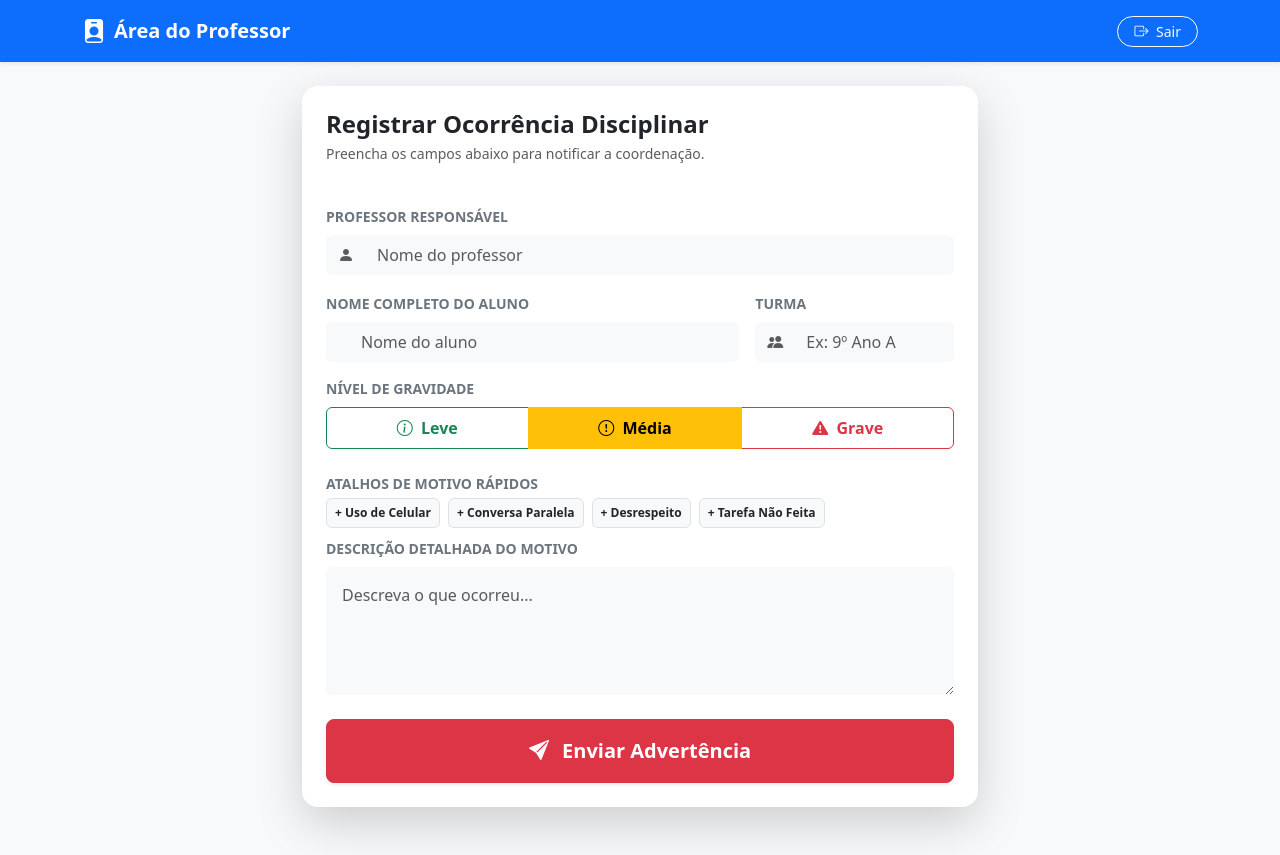
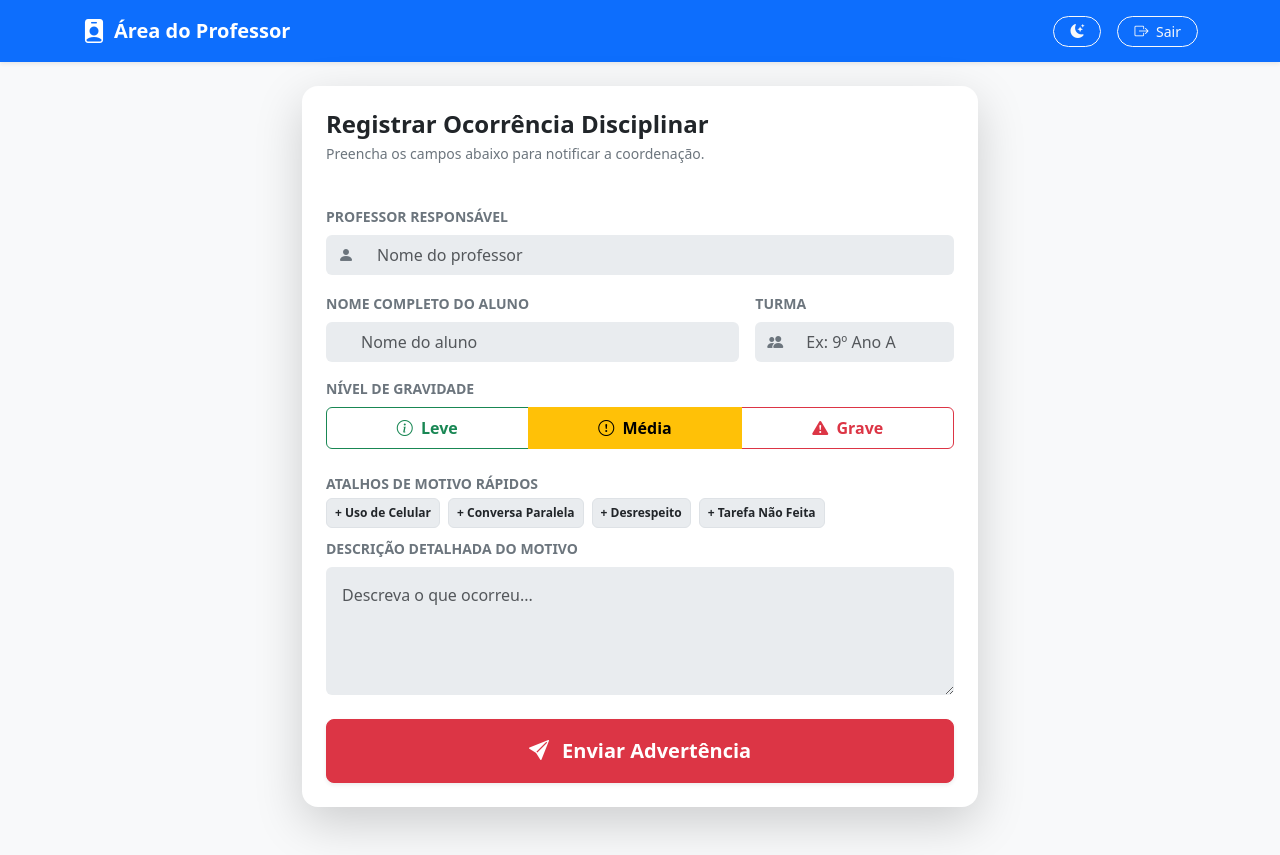
Before and after one commit to luizgarro08-hub/sistema-advertencia-escola, a Flask app: page /professor in a window 1280 px wide. Run offline with Flask 3, Linux system fonts and the light colour scheme; the visitor is signed in with stand-in values (Sample User, id 1); some libraries are stand-ins or nearby versions.

Commit message:
Update professor.html

```diff
--- a/templates/professor.html
+++ b/templates/professor.html
@@ -1,29 +1,49 @@
 <!DOCTYPE html>
-<html lang="pt-br">
+<html lang="pt-br" data-bs-theme="light">
 <head>
     <meta charset="UTF-8">
     <meta name="viewport" content="width=device-width, initial-scale=1.0">
     <title>Painel do Professor</title>
+
+    <link rel="manifest" href="{{ url_for('static', filename='manifest.json') }}">
+    <meta name="theme-color" content="#0d6efd">
+    <script>
+      if ('serviceWorker' in navigator) {
+        navigator.serviceWorker.register("{{ url_for('static', filename='sw.js') }}");
+      }
+    </script>
+
     <link href="https://cdn.jsdelivr.net/npm/bootstrap@5.3.0/dist/css/bootstrap.min.css" rel="stylesheet">
     <link href="https://cdn.jsdelivr.net/npm/bootstrap-icons@1.10.5/font/bootstrap-icons.css" rel="stylesheet">
+
     <style>
+        body {
+            transition: background-color 0.3s ease, color 0.3s ease;
+        }
         .btn-check:checked + .btn-outline-success { background-color: #198754; color: white; }
         .btn-check:checked + .btn-outline-warning { background-color: #ffc107; color: black; }
         .btn-check:checked + .btn-outline-danger { background-color: #dc3545; color: white; }
         .motivo-chip { cursor: pointer; transition: all 0.2s; }
-        .motivo-chip:hover { background-color: #e9ecef; }
+        .motivo-chip:hover { opacity: 0.8; }
     </style>
 </head>
-<body class="bg-light pb-5">
+<body class="bg-body-tertiary pb-5">
 
     <nav class="navbar navbar-expand-lg navbar-dark bg-primary shadow-sm mb-4">
-        <div class="container">
+        <div class="container d-flex justify-content-between align-items-center">
             <span class="navbar-brand fw-bold d-flex align-items-center">
                 <i class="bi bi-person-badge-fill me-2 fs-4"></i> Área do Professor
             </span>
-            <a href="/logout" class="btn btn-outline-light btn-sm rounded-pill px-3">
-                <i class="bi bi-box-arrow-right me-1"></i> Sair
-            </a>
+
+            <div class="d-flex align-items-center gap-2">
+                <button id="btnDarkMode" class="btn btn-outline-light btn-sm rounded-pill px-3 me-2">
+                    <i class="bi bi-moon-stars-fill" id="darkModeIcon"></i>
+                </button>
+
+                <a href="/logout" class="btn btn-outline-light btn-sm rounded-pill px-3">
+                    <i class="bi bi-box-arrow-right me-1"></i> Sair
+                </a>
+            </div>
         </div>
     </nav>
 
@@ -40,11 +60,11 @@
             </div>
         {% endif %}
 
-        <div class="card border-0 shadow-lg rounded-4 p-4 bg-white">
+        <div class="card border-0 shadow-lg rounded-4 p-4 bg-body">
 
             <div class="mb-4">
-                <h4 class="fw-bold text-dark mb-1">Registrar Ocorrência Disciplinar</h4>
-                <p class="text-muted small">Preencha os campos abaixo para notificar a coordenação.</p>
+                <h4 class="fw-bold mb-1">Registrar Ocorrência Disciplinar</h4>
+                <p class="text-secondary small">Preencha os campos abaixo para notificar a coordenação.</p>
             </div>
 
             <form method="POST">
@@ -52,8 +72,8 @@
                 <div class="mb-3">
                     <label class="form-label small fw-bold text-secondary text-uppercase">Professor Responsável</label>
                     <div class="input-group">
-                        <span class="input-group-text bg-light border-0"><i class="bi bi-person-fill text-muted"></i></span>
-                        <input type="text" name="professor" class="form-control bg-light border-0 py-2" placeholder="Nome do professor" required>
+                        <span class="input-group-text bg-body-secondary border-0"><i class="bi bi-person-fill text-secondary"></i></span>
+                        <input type="text" name="professor" class="form-control bg-body-secondary border-0 py-2" placeholder="Nome do professor" required>
                     </div>
                 </div>
 
@@ -61,15 +81,15 @@
                     <div class="col-md-8">
                         <label class="form-label small fw-bold text-secondary text-uppercase">Nome Completo do Aluno</label>
                         <div class="input-group">
-                            <span class="input-group-text bg-light border-0"><i class="bi bi-backpack-fill text-muted"></i></span>
-                            <input type="text" name="aluno" class="form-control bg-light border-0 py-2" placeholder="Nome do aluno" required>
+                            <span class="input-group-text bg-body-secondary border-0"><i class="bi bi-backpack-fill text-secondary"></i></span>
+                            <input type="text" name="aluno" class="form-control bg-body-secondary border-0 py-2" placeholder="Nome do aluno" required>
                         </div>
                     </div>
                     <div class="col-md-4">
                         <label class="form-label small fw-bold text-secondary text-uppercase">Turma</label>
                         <div class="input-group">
-                            <span class="input-group-text bg-light border-0"><i class="bi bi-people-fill text-muted"></i></span>
-                            <input type="text" name="turma" class="form-control bg-light border-0 py-2" placeholder="Ex: 9º Ano A" required>
+                            <span class="input-group-text bg-body-secondary border-0"><i class="bi bi-people-fill text-secondary"></i></span>
+                            <input type="text" name="turma" class="form-control bg-body-secondary border-0 py-2" placeholder="Ex: 9º Ano A" required>
                         </div>
                     </div>
                 </div>
@@ -99,16 +119,16 @@
                 <div class="mb-2">
                     <label class="form-label small fw-bold text-secondary text-uppercase d-block mb-1">Atalhos de Motivo Rápidos</label>
                     <div class="d-flex flex-wrap gap-2 mb-2">
-                        <span class="badge bg-light text-dark border p-2 motivo-chip" onclick="adicionarMotivo('Uso indevido do celular durante a aula.')">+ Uso de Celular</span>
-                        <span class="badge bg-light text-dark border p-2 motivo-chip" onclick="adicionarMotivo('Conversa excessiva atrapalhando a explicação.')">+ Conversa Paralela</span>
-                        <span class="badge bg-light text-dark border p-2 motivo-chip" onclick="adicionarMotivo('Desrespeito ou desacato ao professor/colega.')">+ Desrespeito</span>
-                        <span class="badge bg-light text-dark border p-2 motivo-chip" onclick="adicionarMotivo('Não realizou/entregou as atividades propostas.')">+ Tarefa Não Feita</span>
+                        <span class="badge bg-body-secondary text-body border p-2 motivo-chip" onclick="adicionarMotivo('Uso indevido do celular durante a aula.')">+ Uso de Celular</span>
+                        <span class="badge bg-body-secondary text-body border p-2 motivo-chip" onclick="adicionarMotivo('Conversa excessiva atrapalhando a explicação.')">+ Conversa Paralela</span>
+                        <span class="badge bg-body-secondary text-body border p-2 motivo-chip" onclick="adicionarMotivo('Desrespeito ou desacato ao professor/colega.')">+ Desrespeito</span>
+                        <span class="badge bg-body-secondary text-body border p-2 motivo-chip" onclick="adicionarMotivo('Não realizou/entregou as atividades propostas.')">+ Tarefa Não Feita</span>
                     </div>
                 </div>
 
                 <div class="mb-4">
                     <label class="form-label small fw-bold text-secondary text-uppercase">Descrição Detalhada do Motivo</label>
-                    <textarea id="motivo" name="motivo" class="form-control bg-light border-0 p-3" rows="4" placeholder="Descreva o que ocorreu..." required></textarea>
+                    <textarea id="motivo" name="motivo" class="form-control bg-body-secondary border-0 p-3" rows="4" placeholder="Descreva o que ocorreu..." required></textarea>
                 </div>
 
                 <button type="submit" class="btn btn-danger btn-lg w-100 fw-bold rounded-3 shadow-sm py-3">
@@ -130,6 +150,31 @@
         }
     </script>
 
+    <script>
+      const btnDarkMode = document.getElementById('btnDarkMode');
+      const darkModeIcon = document.getElementById('darkModeIcon');
+      const htmlElement = document.documentElement;
+
+      function aplicarTema(tema) {
+        htmlElement.setAttribute('data-bs-theme', tema);
+        if (tema === 'dark') {
+          darkModeIcon.classList.replace('bi-moon-stars-fill', 'bi-sun-fill');
+        } else {
+          darkModeIcon.classList.replace('bi-sun-fill', 'bi-moon-stars-fill');
+        }
+        localStorage.setItem('theme', tema);
+      }
+
+      const temaSalvo = localStorage.getItem('theme') || 'light';
+      aplicarTema(temaSalvo);
+
+      btnDarkMode.addEventListener('click', () => {
+        const temaAtual = htmlElement.getAttribute('data-bs-theme');
+        const novoTema = temaAtual === 'dark' ? 'light' : 'dark';
+        aplicarTema(novoTema);
+      });
+    </script>
+
     <script src="https://cdn.jsdelivr.net/npm/bootstrap@5.3.0/dist/js/bootstrap.bundle.min.js"></script>
 </body>
 </html>
```
